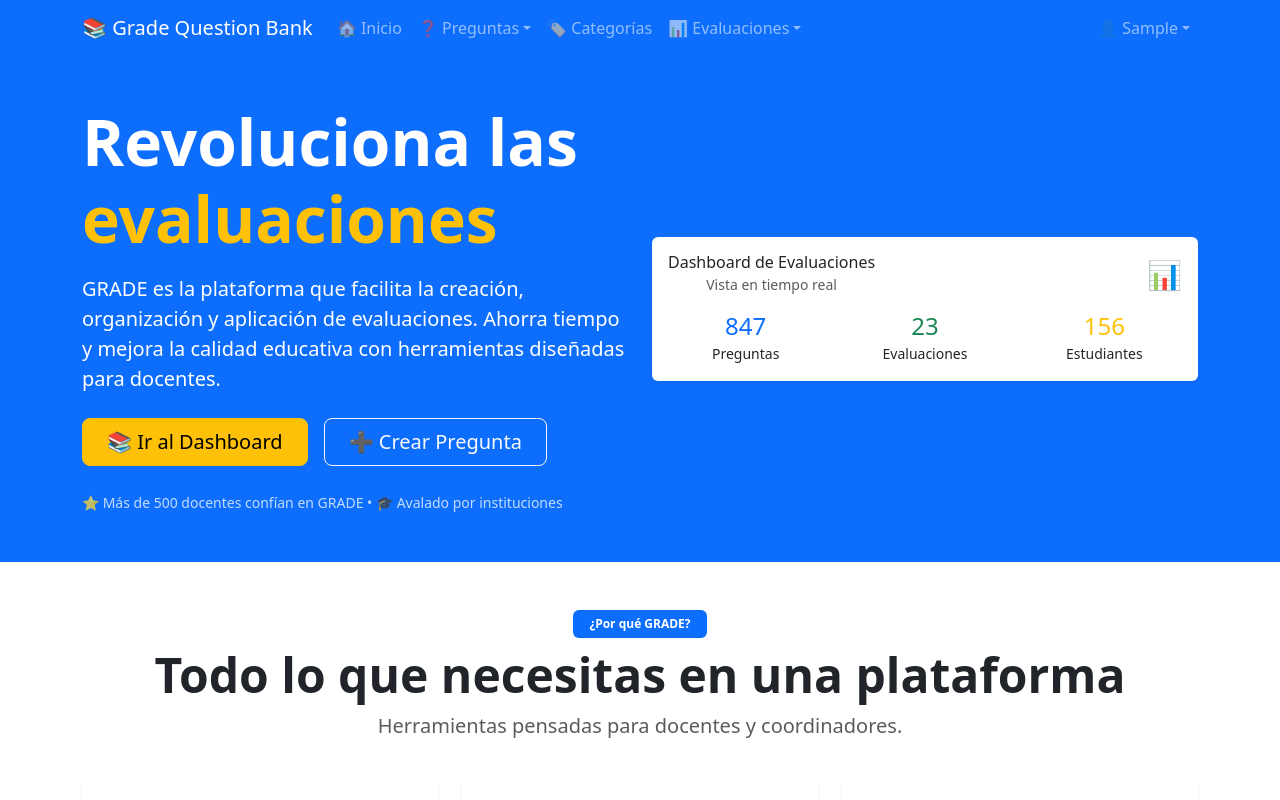
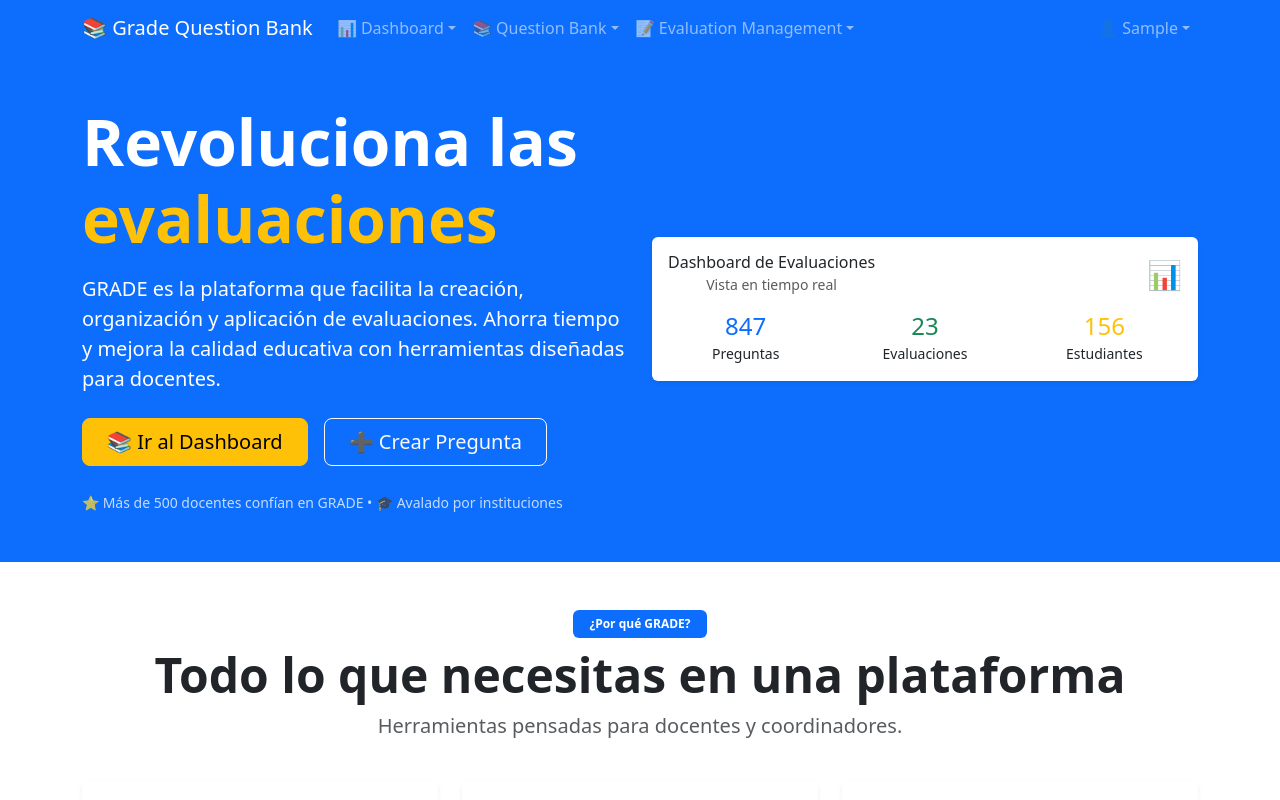
Before and after one commit to cmartinezs/grade, a Next.js app: page /public in a window 1280 px wide. Shown: the top 800 px of the page. Built offline with nearby package versions, Linux system fonts and the light colour scheme; sample sign-in values are in the browser's storage.

Commit message:
feat: Add showSpinner prop to LoadingLink for customizable loading behavior

```diff
--- a/src/app/public/page.tsx
+++ b/src/app/public/page.tsx
@@ -63,19 +63,19 @@ export default function PublicHome() {
               <div className="d-flex gap-3 flex-wrap">
                 {!isAuthenticated ? (
                   <>
-                    <LoadingLink href="/auth/register" className="btn btn-warning btn-lg px-4" loadingMessage="Preparando registro...">
+                    <LoadingLink href="/auth/register" className="btn btn-warning btn-lg px-4" loadingMessage="Preparando registro..." showSpinner={false}>
                       🚀 Comenzar Gratis
                     </LoadingLink>
-                    <LoadingLink href="/public/features" className="btn btn-outline-light btn-lg px-4" loadingMessage="Cargando características...">
+                    <LoadingLink href="/public/features" className="btn btn-outline-light btn-lg px-4" loadingMessage="Cargando características..." showSpinner={false}>
                       📋 Ver Características
                     </LoadingLink>
                   </>
                 ) : (
                   <>
-                    <LoadingLink href="/questions-bank" className="btn btn-warning btn-lg px-4" loadingMessage="Accediendo al dashboard...">
+                    <LoadingLink href="/questions-bank" className="btn btn-warning btn-lg px-4" loadingMessage="Accediendo al dashboard..." showSpinner={false}>
                       📚 Ir al Dashboard
                     </LoadingLink>
-                    <LoadingLink href="/questions-bank/create" className="btn btn-outline-light btn-lg px-4" loadingMessage="Cargando editor...">
+                    <LoadingLink href="/questions-bank/create" className="btn btn-outline-light btn-lg px-4" loadingMessage="Cargando editor..." showSpinner={false}>
                       ➕ Crear Pregunta
                     </LoadingLink>
                   </>
@@ -185,8 +185,8 @@ export default function PublicHome() {
             <Col className="text-center">
               <h4 className="mb-3">¿Listo para mejorar tus evaluaciones?</h4>
               <div className="d-flex justify-content-center gap-3">
-                <LoadingLink href="/auth/register" className="btn btn-warning btn-lg" loadingMessage="Preparando registro...">🚀 Crear cuenta</LoadingLink>
-                <LoadingLink href="/public/features" className="btn btn-outline-secondary btn-lg" loadingMessage="Cargando características...">📋 Ver características</LoadingLink>
+                <LoadingLink href="/auth/register" className="btn btn-warning btn-lg" loadingMessage="Preparando registro..." showSpinner={false}>🚀 Crear cuenta</LoadingLink>
+                <LoadingLink href="/public/features" className="btn btn-outline-secondary btn-lg" loadingMessage="Cargando características..." showSpinner={false}>📋 Ver características</LoadingLink>
               </div>
             </Col>
           </Row>
--- a/src/components/LoadingLink.tsx
+++ b/src/components/LoadingLink.tsx
@@ -10,6 +10,7 @@ interface LoadingLinkProps {
   loadingMessage?: string;
   className?: string;
   onClick?: () => void;
+  showSpinner?: boolean;
 }
 
 export default function LoadingLink({
@@ -18,12 +19,13 @@ export default function LoadingLink({
   loadingMessage = 'Navegando...',
   className = '',
   onClick
+  , showSpinner = true
 }: LoadingLinkProps) {
   const { setLoading, setLoadingMessage } = useLoading();
 
   const handleClick = () => {
     // Solo mostrar loading para navegación entre páginas diferentes
-    if (window.location.pathname !== href) {
+    if (showSpinner && window.location.pathname !== href) {
       setLoading(true);
       setLoadingMessage(loadingMessage);
 
--- a/src/components/NavigationBar.tsx
+++ b/src/components/NavigationBar.tsx
@@ -30,51 +30,45 @@ export default function NavigationBar() {
 
         <Navbar.Collapse id="basic-navbar-nav">
           <Nav className="me-auto">
-            <Nav.Link as={LoadingLink} href="/" loadingMessage="Cargando inicio...">
-              🏠 Inicio
-            </Nav.Link>
+            {!isAuthenticated && (
+              <Nav.Link as={LoadingLink} href="/" loadingMessage="Cargando inicio..." showSpinner={false}>
+                🏠 Inicio
+              </Nav.Link>
+            )}
 
             {/* Enlaces públicos */}
             {!isAuthenticated && (
               <>
-                <Nav.Link as={LoadingLink} href="/public/about" loadingMessage="Cargando información...">
+                <Nav.Link as={LoadingLink} href="/public/about" loadingMessage="Cargando información..." showSpinner={false}>
                   ℹ️ Acerca de
                 </Nav.Link>
-                <Nav.Link as={LoadingLink} href="/public/features" loadingMessage="Cargando características...">
+                <Nav.Link as={LoadingLink} href="/public/features" loadingMessage="Cargando características..." showSpinner={false}>
                   ✨ Características
                 </Nav.Link>
-                <Nav.Link as={LoadingLink} href="/public/pricing" loadingMessage="Cargando precios...">
+                <Nav.Link as={LoadingLink} href="/public/pricing" loadingMessage="Cargando precios..." showSpinner={false}>
                   💰 Precios
                 </Nav.Link>
               </>
             )}
 
-            {/* Enlaces privados - Solo para usuarios autenticados */}
+            {/* Enlaces privados - Solo tres menús cuando autenticado */}
             {isAuthenticated && (
               <>
-                <NavDropdown title="❓ Preguntas" id="questions-dropdown">
+                <NavDropdown title="📊 Dashboard" id="dashboard-dropdown">
                   <NavDropdown.Item as={Link} href="/questions-bank">
-                    📋 Ver Todas
-                  </NavDropdown.Item>
-                  <NavDropdown.Item as={Link} href="/questions-bank/create">
-                    ➕ Crear Nueva
-                  </NavDropdown.Item>
-                  <NavDropdown.Divider />
-                  <NavDropdown.Item as={Link} href="/questions-bank/import">
-                    📥 Importar Preguntas
+                    Ir al Dashboard
                   </NavDropdown.Item>
                 </NavDropdown>
 
-                <Nav.Link as={LoadingLink} href="/categories" loadingMessage="Cargando categorías...">
-                  🏷️ Categorías
-                </Nav.Link>
+                <NavDropdown title="📚 Question Bank" id="questionbank-dropdown">
+                  <NavDropdown.Item as={Link} href="/questions-bank">
+                    Banco de Preguntas
+                  </NavDropdown.Item>
+                </NavDropdown>
 
-                <NavDropdown title="📊 Evaluaciones" id="evaluations-dropdown">
+                <NavDropdown title="📝 Evaluation Management" id="evaluation-dropdown">
                   <NavDropdown.Item as={Link} href="/evaluation-management">
-                    📝 Mis Evaluaciones
-                  </NavDropdown.Item>
-                  <NavDropdown.Item as={Link} href="/evaluation-management/create">
-                    ➕ Crear Evaluación
+                    Gestión de Evaluaciones
                   </NavDropdown.Item>
                 </NavDropdown>
               </>
@@ -85,10 +79,10 @@ export default function NavigationBar() {
                         {!isAuthenticated ? (
               // Botones para usuarios no autenticados
               <>
-                <LoadingLink href="/auth/login" className="btn btn-light btn-sm" loadingMessage="Cargando login...">
+                <LoadingLink href="/auth/login" className="btn btn-light btn-sm" loadingMessage="Cargando login..." showSpinner={false}>
                   🔑 Iniciar Sesión
                 </LoadingLink>
-                <LoadingLink href="/auth/register" className="btn btn-outline-light btn-sm ms-2" loadingMessage="Cargando registro...">
+                <LoadingLink href="/auth/register" className="btn btn-outline-light btn-sm ms-2" loadingMessage="Cargando registro..." showSpinner={false}>
                   🚀 Registrarse
                 </LoadingLink>
               </>
```
